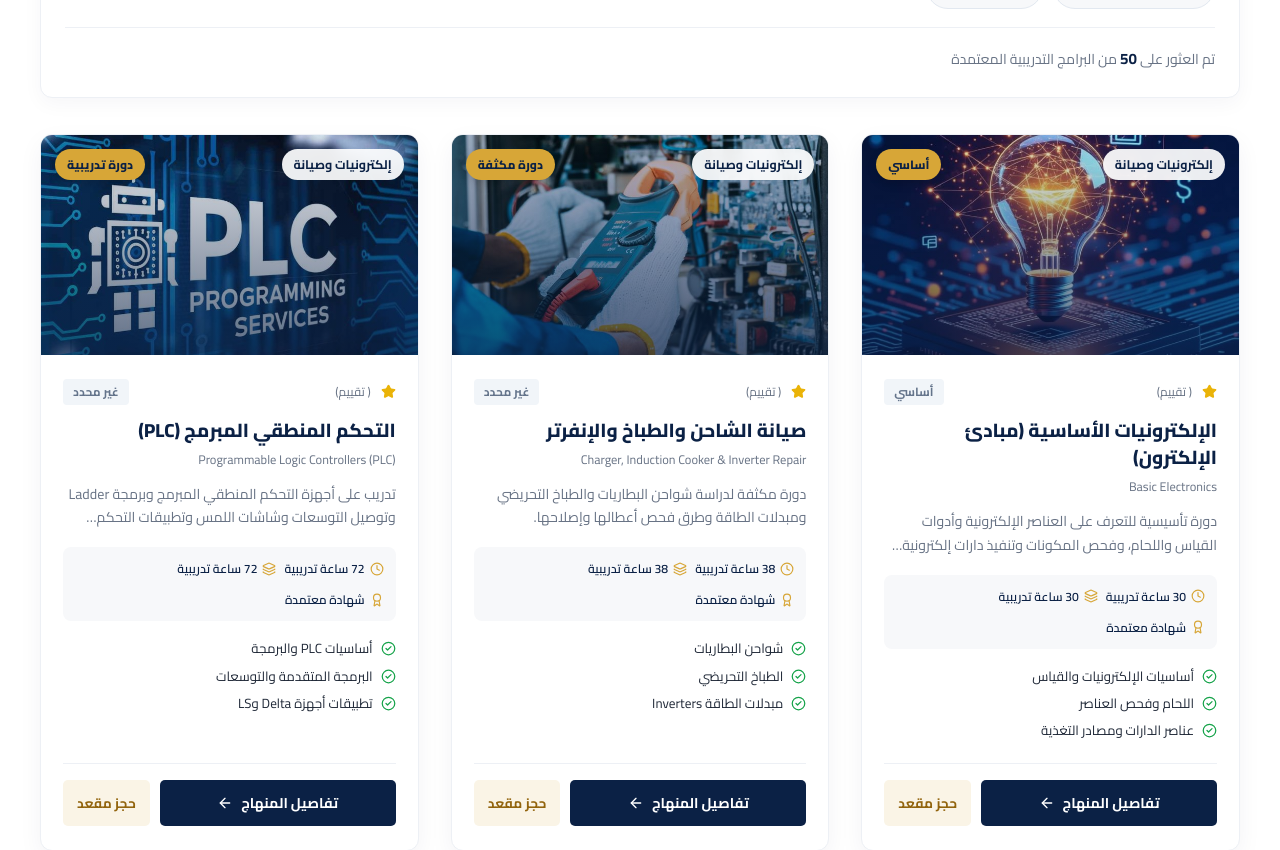
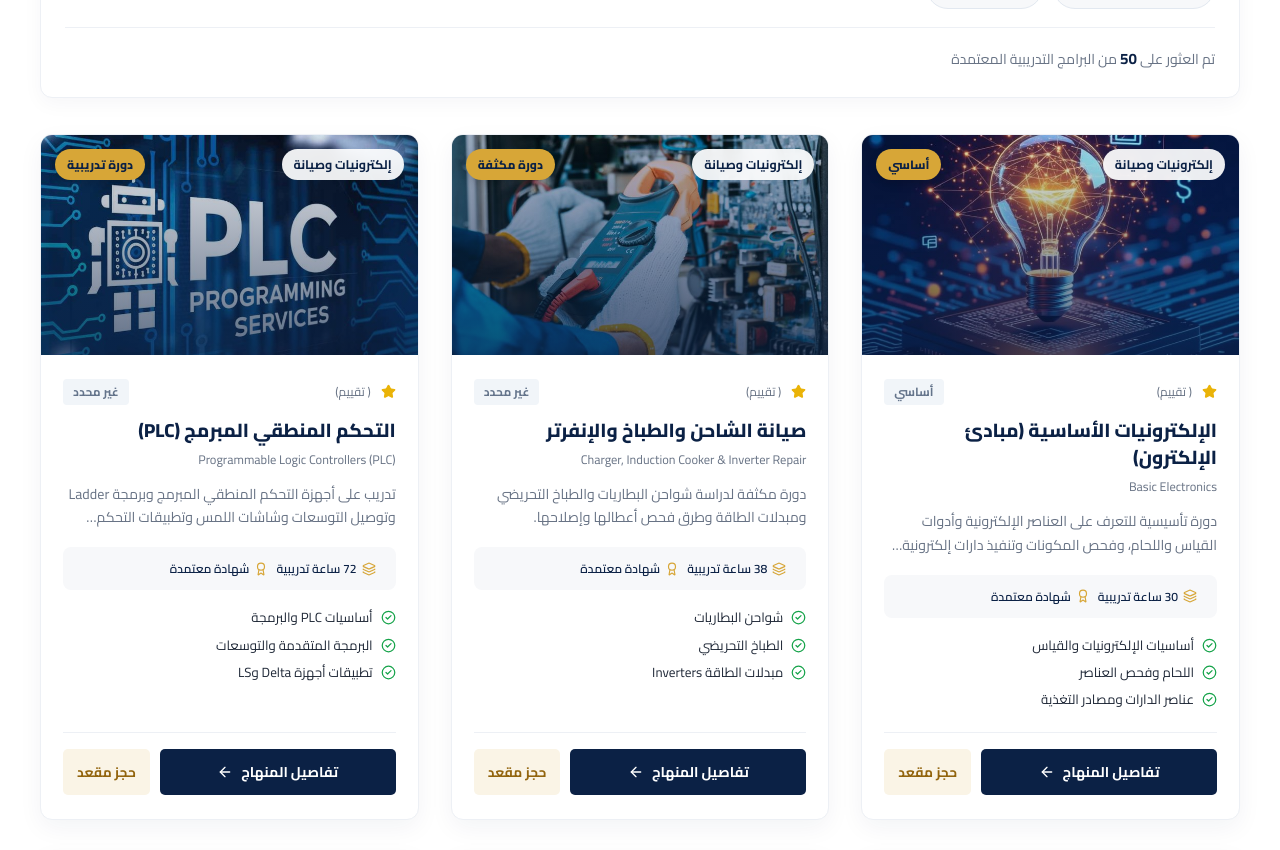
Before and after one commit to mohamd-wanli/Mamoun-Center-Site, a React (Vite) app: page /courses in a window 1280 px wide. Shown: the part 860-1710 px from the top of the page. Built offline with nearby package versions, Linux system fonts and the light colour scheme.

Commit message:
edit duration in courses

```diff
--- a/src/components/courses/CoursesCatalog/CoursesCatalog.jsx
+++ b/src/components/courses/CoursesCatalog/CoursesCatalog.jsx
@@ -79,8 +79,8 @@ export default function CoursesCatalog({ programs, onQuickView }) {
 
               <div className="program-meta-chips">
                 <div className="meta-chip">
-                  <Clock size={14} className="chip-icon" />
-                  <span>{program.duration}</span>
+                  {/* <Clock size={14} className="chip-icon" />
+                  <span>{program.duration}</span> */}
                 </div>
                 <div className="meta-chip">
                   <Layers size={14} className="chip-icon" />
```
